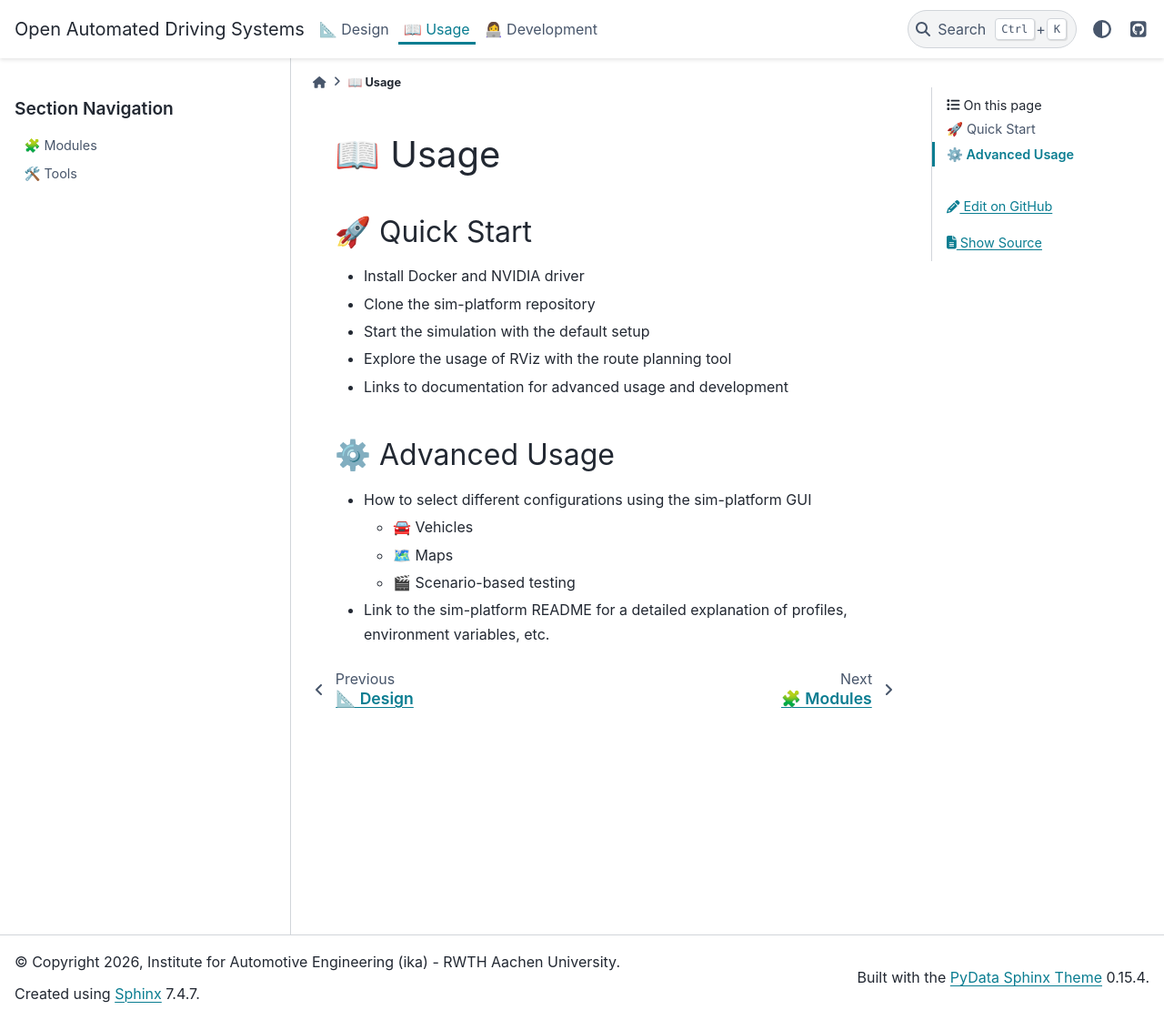
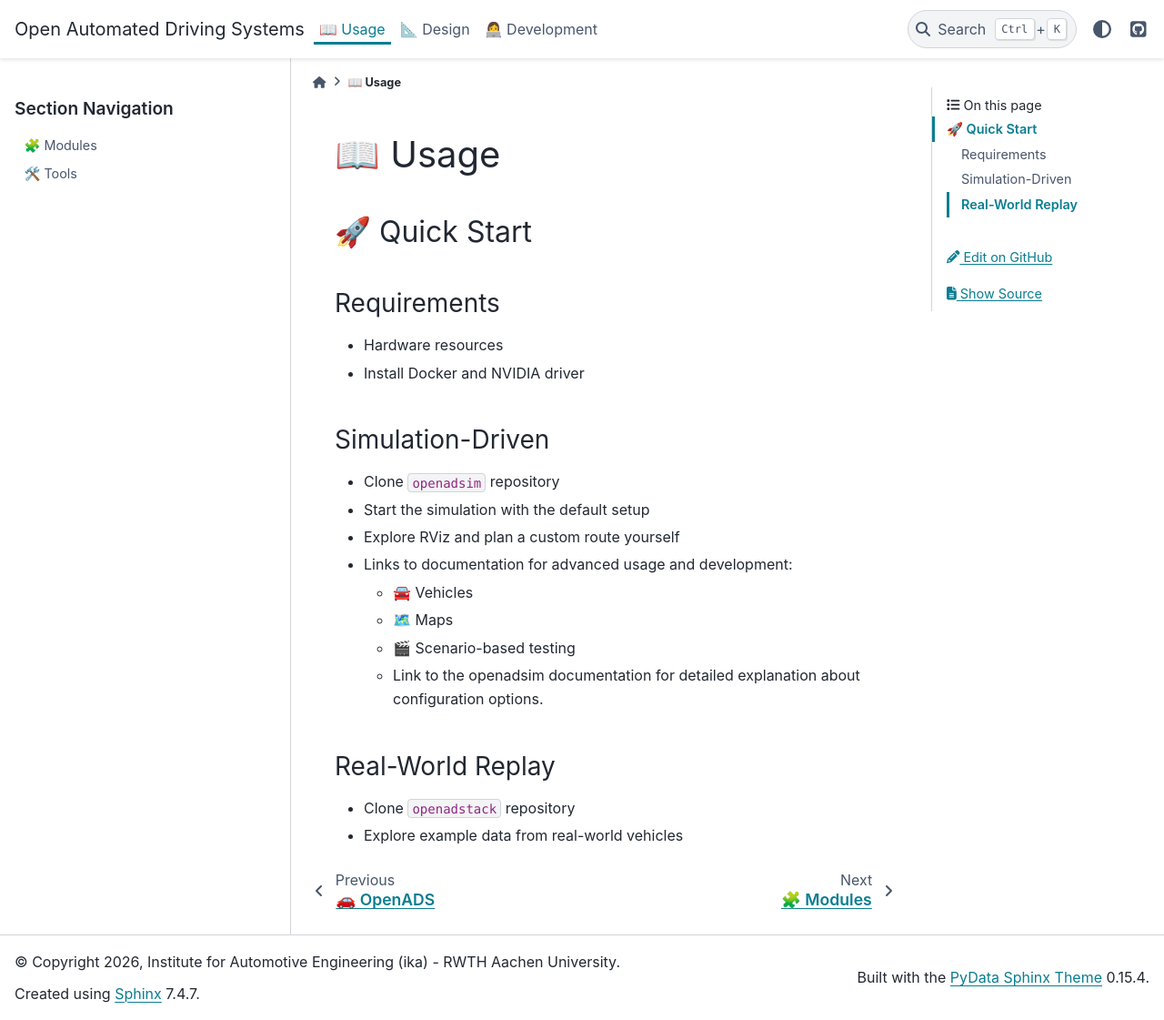
Before and after one commit to openads-project/openads-project.github.io, a Sphinx documentation site: the page built from docs/usage/usage.md, in a window 1280 px wide and 1121 px high. Shown: the whole window at 91% size. Built offline with Sphinx 7.4.7 and the PyData theme 0.15.4, drawn with Linux system fonts in a browser that asks for light colours.

Commit message:
small mofications for structure

```diff
--- a/docs/usage/usage.md
+++ b/docs/usage/usage.md
@@ -10,16 +10,23 @@
 
 ## 🚀 Quick Start
 
+### Requirements
+
+- Hardware resources
 - Install Docker and NVIDIA driver
-- Clone the sim-platform repository
+
+### Simulation-Driven
+
+- Clone `openadsim` repository
 - Start the simulation with the default setup
-- Explore the usage of RViz with the route planning tool
-- Links to documentation for advanced usage and development
-
-## ⚙️ Advanced Usage
-
-- How to select different configurations using the sim-platform GUI
+- Explore RViz and plan a custom route yourself
+- Links to documentation for advanced usage and development:
   - 🚘 Vehicles
   - 🗺️ Maps
   - 🎬 Scenario-based testing
-- Link to the sim-platform README for a detailed explanation of profiles, environment variables, etc.
+  - Link to the openadsim documentation for detailed explanation about configuration options.
+
+### Real-World Replay
+
+- Clone `openadstack` repository
+- Explore example data from real-world vehicles
```
Also changed, not shown: docs/development/development.md (+2 -1 lines), docs/index.md (+7 -9 lines), docs/design/architecture.drawio.svg, 1 other file.
